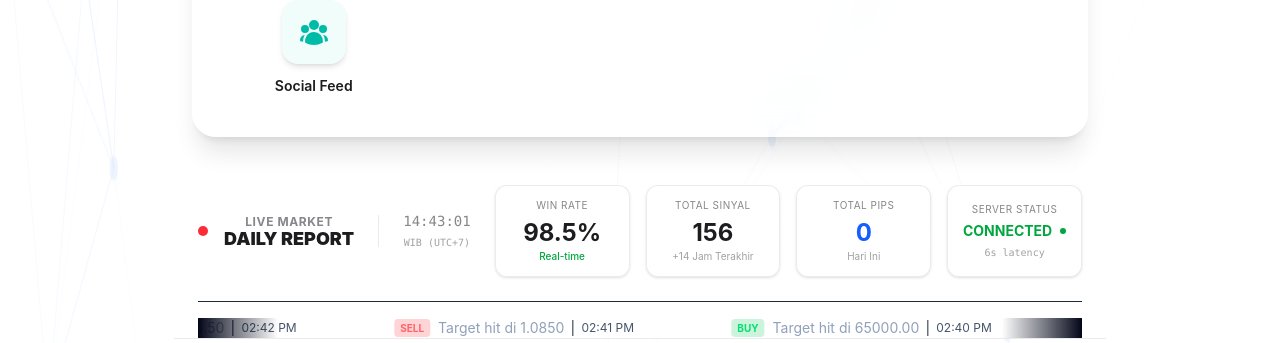
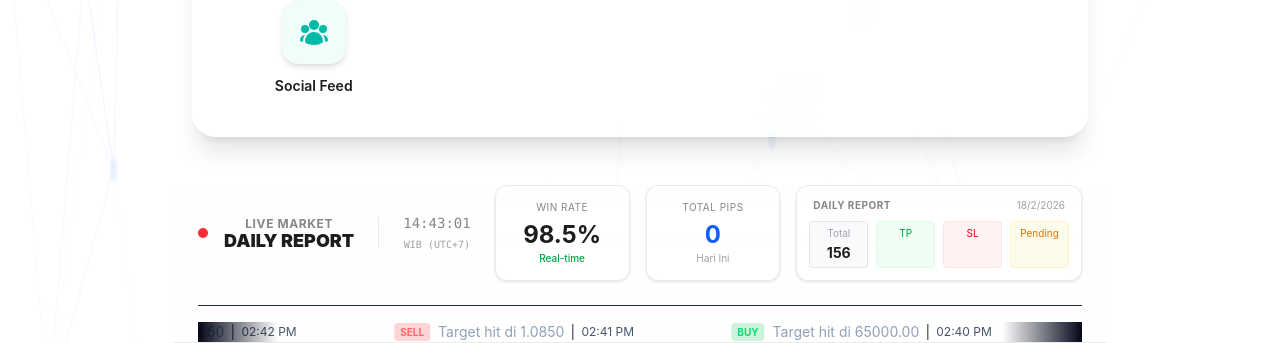
Before and after one commit to arra7trader/arra7-app, a Next.js app: page / in a window 1280 px wide. Shown: the part 1027-1370 px from the top of the page. Built offline with nearby package versions, Linux system fonts and the light colour scheme; no server answers.

Commit message:
feat: add detailed daily report breakdown (tp, sl, pending) to performance section

```diff
--- a/src/components/home/DailyPerformanceSection.tsx
+++ b/src/components/home/DailyPerformanceSection.tsx
@@ -7,6 +7,9 @@ interface PerformanceData {
     today: {
         accuracy: string;
         total: number;
+        tpHit: number;
+        slHit: number;
+        pending: number;
         totalPips?: string;
         avgConfidence?: string;
     };
@@ -99,18 +102,7 @@ export default function DailyPerformanceSection() {
                             </span>
                         </div>
 
-                        {/* Signals Today */}
-                        <div className="bg-white/80 rounded-xl p-3 border border-[var(--border-light)] flex flex-col items-center justify-center shadow-sm hover:shadow-md transition-all">
-                            <span className="text-[10px] text-[var(--text-secondary)] uppercase tracking-wider mb-1">Total Sinyal</span>
-                            <div className="text-xl md:text-2xl font-bold text-[var(--text-primary)]">
-                                {data?.today.total}
-                            </div>
-                            <span className="text-[10px] text-[var(--text-muted)]">
-                                +{data?.lastHour.total} Jam Terakhir
-                            </span>
-                        </div>
-
-                        {/* Total Pips (Replaces Confidence) */}
+                        {/* Total Pips Card */}
                         <div className="bg-white/80 rounded-xl p-3 border border-[var(--border-light)] flex flex-col items-center justify-center shadow-sm hover:shadow-md transition-all">
                             <span className="text-[10px] text-[var(--text-secondary)] uppercase tracking-wider mb-1">Total Pips</span>
                             <div className="text-xl md:text-2xl font-bold text-blue-600">
@@ -121,19 +113,30 @@ export default function DailyPerformanceSection() {
                             </span>
                         </div>
 
-                        {/* System Status */}
-                        <div className="bg-white/80 rounded-xl p-3 border border-[var(--border-light)] flex flex-col items-center justify-center shadow-sm hover:shadow-md transition-all">
-                            <span className="text-[10px] text-[var(--text-secondary)] uppercase tracking-wider mb-1">Server Status</span>
-                            <div className="text-sm font-bold text-green-600 flex items-center gap-2">
-                                CONNECTED
-                                <span className="flex h-1.5 w-1.5">
-                                    <span className="animate-ping absolute inline-flex h-1.5 w-1.5 rounded-full bg-green-500 opacity-75"></span>
-                                    <span className="relative inline-flex rounded-full h-1.5 w-1.5 bg-green-600"></span>
-                                </span>
+                        {/* Daily Stats Breakdown */}
+                        <div className="col-span-2 bg-white/80 rounded-xl p-3 border border-[var(--border-light)] flex flex-col justify-center shadow-sm hover:shadow-md transition-all">
+                            <div className="flex justify-between items-center mb-2 px-1">
+                                <span className="text-[10px] text-[var(--text-secondary)] uppercase tracking-wider font-bold">Daily Report</span>
+                                <span className="text-[10px] text-[var(--text-muted)]">{new Date().toLocaleDateString('id-ID')}</span>
                             </div>
-                            <span className="text-[10px] text-[var(--text-muted)] font-mono mt-1">
-                                {secondTicker}s latency
-                            </span>
+                            <div className="grid grid-cols-4 gap-2">
+                                <div className="flex flex-col items-center p-1 bg-slate-50 rounded border border-[var(--border-light)]">
+                                    <span className="text-[10px] text-[var(--text-muted)] mb-0.5">Total</span>
+                                    <span className="font-bold text-sm text-[var(--text-primary)]">{data?.today.total}</span>
+                                </div>
+                                <div className="flex flex-col items-center p-1 bg-green-50 rounded border border-green-100">
+                                    <span className="text-[10px] text-green-600 mb-0.5">TP</span>
+                                    <span className="font-bold text-sm text-green-700">{data?.today.tpHit}</span>
+                                </div>
+                                <div className="flex flex-col items-center p-1 bg-red-50 rounded border border-red-100">
+                                    <span className="text-[10px] text-red-600 mb-0.5">SL</span>
+                                    <span className="font-bold text-sm text-red-700">{data?.today.slHit}</span>
+                                </div>
+                                <div className="flex flex-col items-center p-1 bg-amber-50 rounded border border-amber-100">
+                                    <span className="text-[10px] text-amber-600 mb-0.5">Pending</span>
+                                    <span className="font-bold text-sm text-amber-700">{data?.today.pending}</span>
+                                </div>
+                            </div>
                         </div>
                     </div>
                 </div>
```
